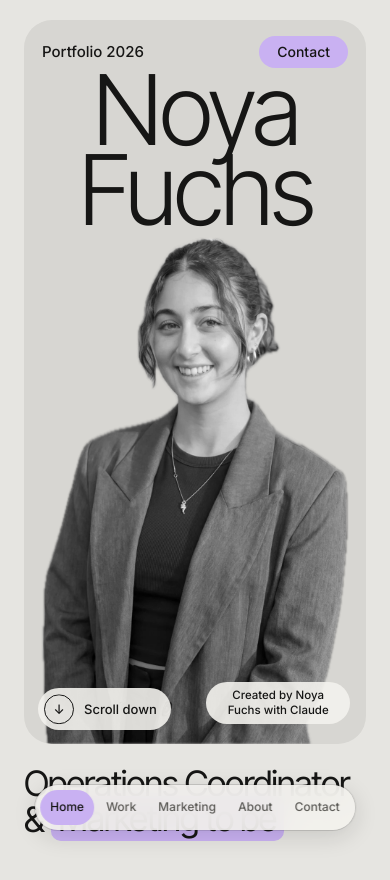
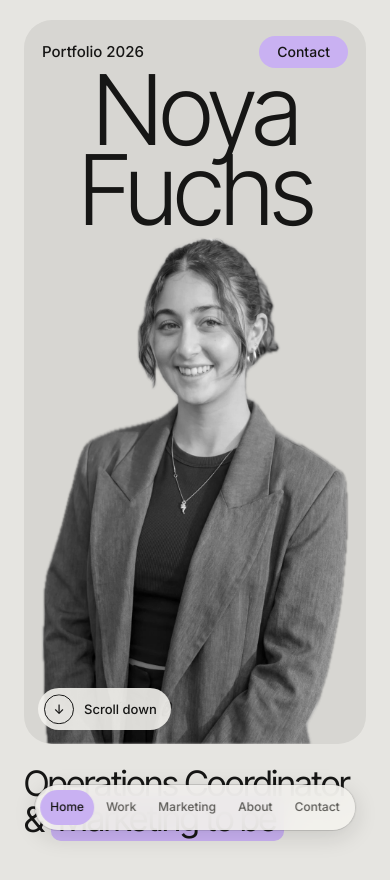
Before and after one commit to noya-fuchs/noya-portfolio, a plain HTML site: page index.html in a window 390 px wide. Shown: the top 880 px of the page. Drawn offline with Linux system fonts and the light colour scheme; no server answers.

Commit message:
Remove creator credit from the hero card (kept in the footer)
Co-Authored-By: Claude Sonnet 5.5 <noreply@anthropic.com>
Claude-Session: https://claude.ai/code/session_017d1MyftfJx1VgaLnWxANf3

```diff
--- a/css/styles.css
+++ b/css/styles.css
@@ -365,22 +365,12 @@ section[tabindex="-1"]:focus { outline: none; } /* sections receive focus after
 @media (max-width: 899px) { .impact__logo { height: 42px; top: 20px; right: 18px; } }
 @media (min-width: 900px) { .impact__feed { margin-top: calc(clamp(54px, 6vw, 84px) + 4px); } }
 
-/* Credit line in the bottom-right corner of the hero card */
-.hero__credit {
-  position: absolute; z-index: 4; right: 26px; bottom: 22px; font-size: 13px; font-weight: 500; color: var(--muted); text-align: right;
-}
-@media (max-width: 899px) { .hero__credit { right: 16px; bottom: 20px; font-size: 11.5px; max-width: 42%; line-height: 1.3; } }
-@media (max-width: 899px) and (max-height: 520px) and (orientation: landscape) { .hero__credit { max-width: none; font-size: 12px; } }
-
 /* Links in the contact card (Instagram, LinkedIn) */
 .crow__open {
   background: transparent; color: var(--paper); border: 1px solid rgba(243, 242, 238, 0.4); border-radius: 999px; padding: 8px 16px;
   font: 500 13px/1 var(--font-body); text-decoration: none; white-space: nowrap;
 }
 .crow__open:hover { background: var(--accent-on-dark); color: var(--ink); border-color: var(--accent-on-dark); }
-@media (max-width: 899px) {
-  .hero__credit { background: rgba(243, 242, 238, 0.9); color: var(--ink); padding: 6px 12px; border-radius: 999px; text-align: center; }
-}
 @media (max-width: 600px) {
   .crow { gap: 10px 12px; }
   .crow__k { flex: 1; width: auto; order: 1; }
--- a/index.html
+++ b/index.html
@@ -45,7 +45,6 @@
         <p class="hero__title" id="heroTitle">Operations Coordinator &amp; <em>Marketing to be</em></p>
         <p class="hero__meta" id="heroMeta"><strong>Reichman University</strong>Psychology &amp; Business Management</p>
         <div class="hero__scroll"><i aria-hidden="true">↓</i> Scroll down</div>
-        <p class="hero__credit">Created by Noya Fuchs with Claude</p>
       </div>
       <p class="hero__titleMobile">Operations Coordinator &amp; <em>Marketing to be</em></p>
     </div>
```
Also changed, not shown: .claude/skills/portfolio-design/assets/css/styles.css.
